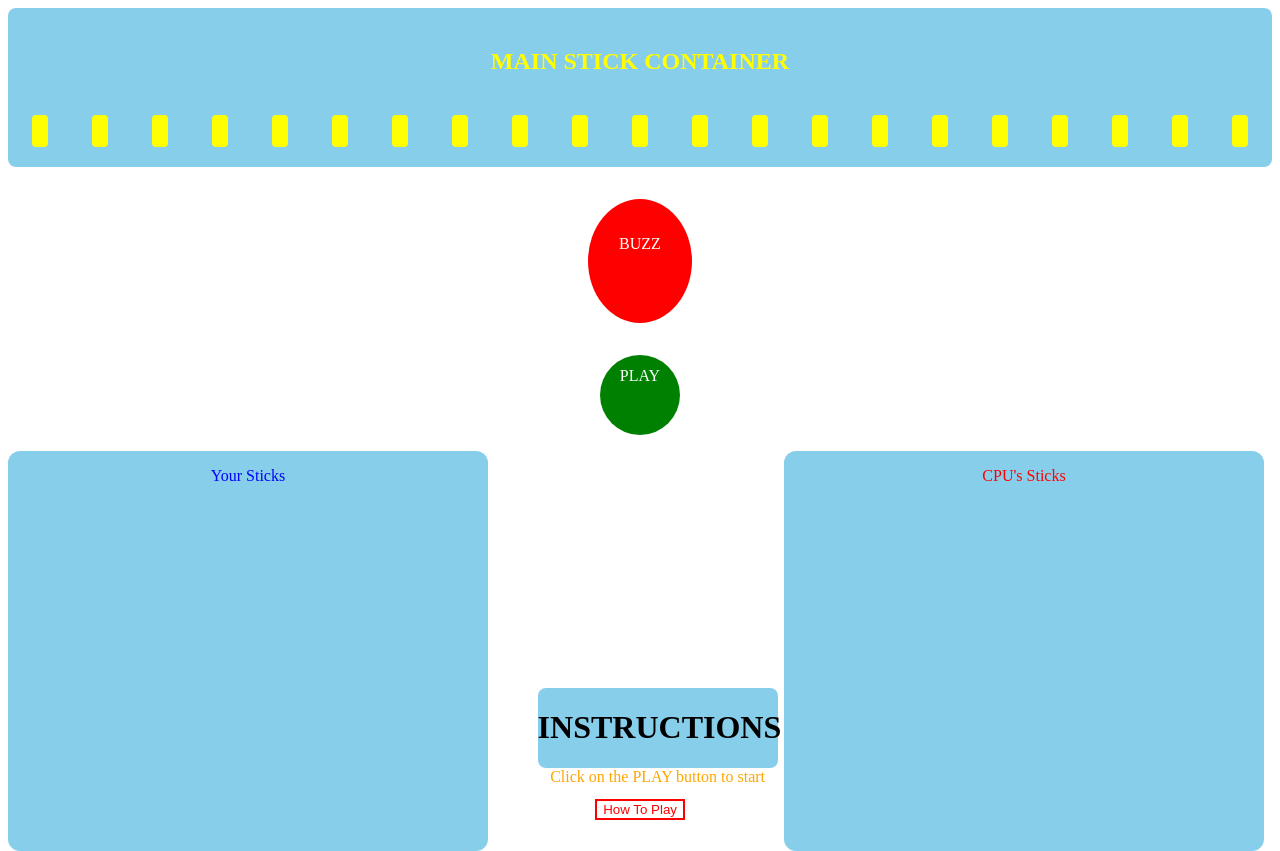
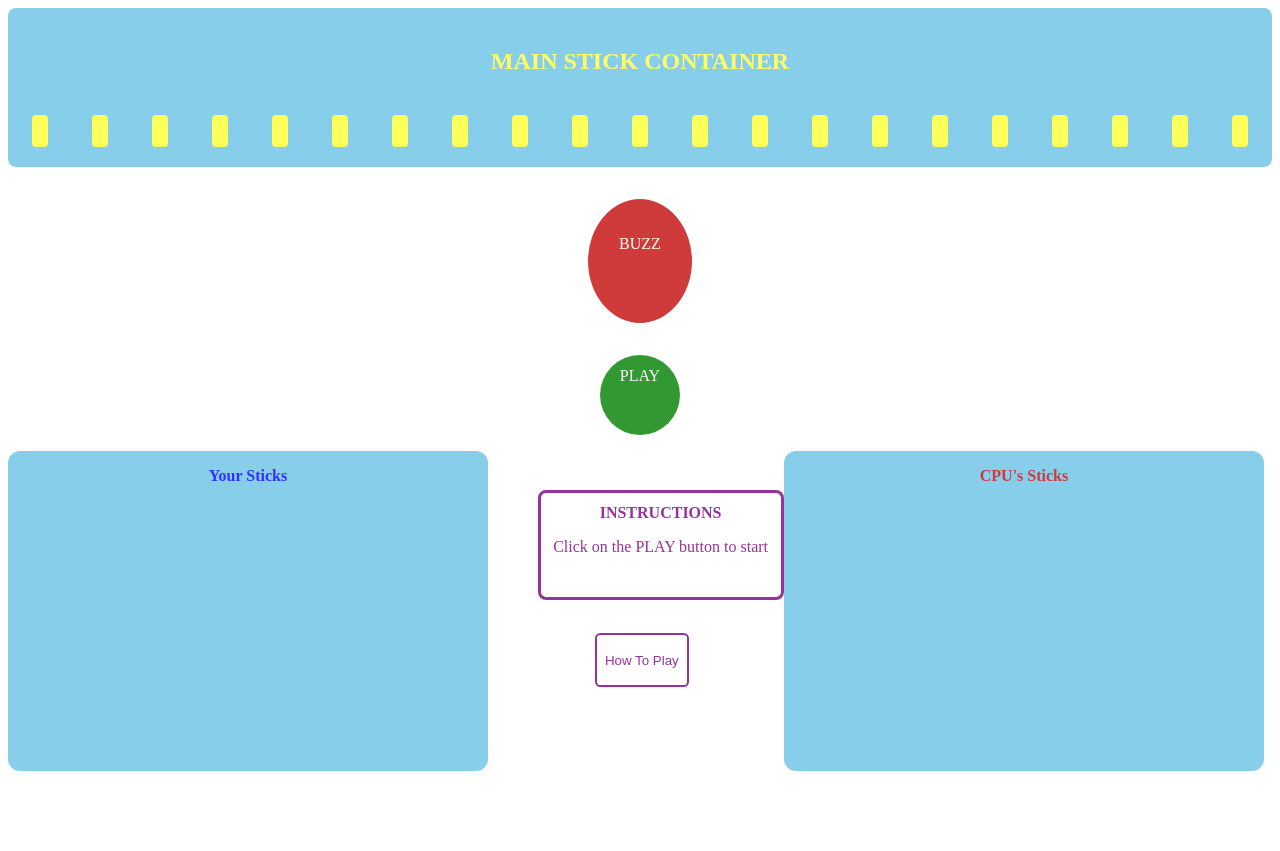
Before and after one commit to vikramj74/DontPickTheLastOne, a plain HTML site: page index.html in a window 1280 px wide. After the commit the page ends 800 px from the top, so only its background shows below. Drawn offline with nearby package versions, Linux system fonts and the light colour scheme.

Commit message:
Changed the color of the page in style_mod.css

```diff
--- a/style_mod.css
+++ b/style_mod.css
@@ -1,7 +1,7 @@
 .stick {
 	height:2em;
 	width:1em;
-	background-color:yellow;
+	background-color:#FFFF5A;
 	border-radius:0.25em;
 	margin: 1em 1.25em;
 	display:inline-block;
@@ -15,7 +15,7 @@
 	border-radius:0.5em;
 }
 .heading p{
-	color:yellow;
+	color:#FFFF66;
 	display:block;
 	font-weight:bold;
 	font-family:ubuntu;
@@ -23,7 +23,7 @@
 }
 .stick_store{
 	display:inline-block;
-	height:25em;
+	height:20em;
 	width:30em;
 	background-color:#87CEEB;
 	text-align:center;
@@ -38,27 +38,29 @@
 .picked_stick {
 	height:2em;
 	width:1em;
-	background-color:#8B3626;
+	background-color:#844444;
 	border-radius:0.25em;
 	margin: 1em 1.25em;
 	display:inline-block;
 }
 #user_stick_store {
-	color:blue;
+	color:#3232ff;
 	position:relative;
 	float:left;
 	margin-right:30%;
+	font-weight:bold;
 
 }
 #cpu_stick_store {
 	margin-right:1em;
 	position:absolute;
 	right:0em;
-	color:red;
+	color:#CF3B3B;
 	float:left;
+	font-weight:bold;
 }
 #buzzer {
-	background-color:red;
+	background-color:#CF3B3B;
 	color:white;
 
 	display:block;
@@ -81,7 +83,7 @@
 }
 #start_btn {
 	display:block;
-	background-color:green;
+	background-color:#329932;
 	color:white;
 	height:5em;
 	width:5em;
@@ -94,12 +96,12 @@
 	padding-top:0.75em;
 }
 #status_box {
-	height:5em;
+	height:6.5em;
 	width:15em;
 	display:inline-block;
-	background-color:#87CEEB;
+	background-color:white/*#87CEEB*/;
 	position:absolute;
-	bottom:2em;
+	bottom:12.5em;
 	left:42%;
 	margin-left:auto;
 	margin-right:auto;
@@ -107,19 +109,31 @@
 	text-align: center;
 	border-radius:0.5em;
 	z-index:10;
+	border-style:solid;
+	border-color:#983298;
 }
 #status_p {
-	background-color:white;
-	color:orange;
+	/*background-color:white;*/
+	color:#983298;
 }
 #help_button {
 	background-color:white;
-	color:red;
+	color:#983298;
 	border-style:solid;
-	border-color:red;
+	border-color:#983298;
 	margin-left:auto;
 	margin-right:auto;
 	position:absolute;
-	bottom:-1.5em;
+	bottom:8.5em;
 	left:46.5%;
+	border-radius:0.4em;
+	height:4em;
+	width:7em;
+
 }
+#status_h {
+	font-size:1em;
+	font-family:ubuntu;
+	text-align:center;
+	color:#983298;
+}
```
